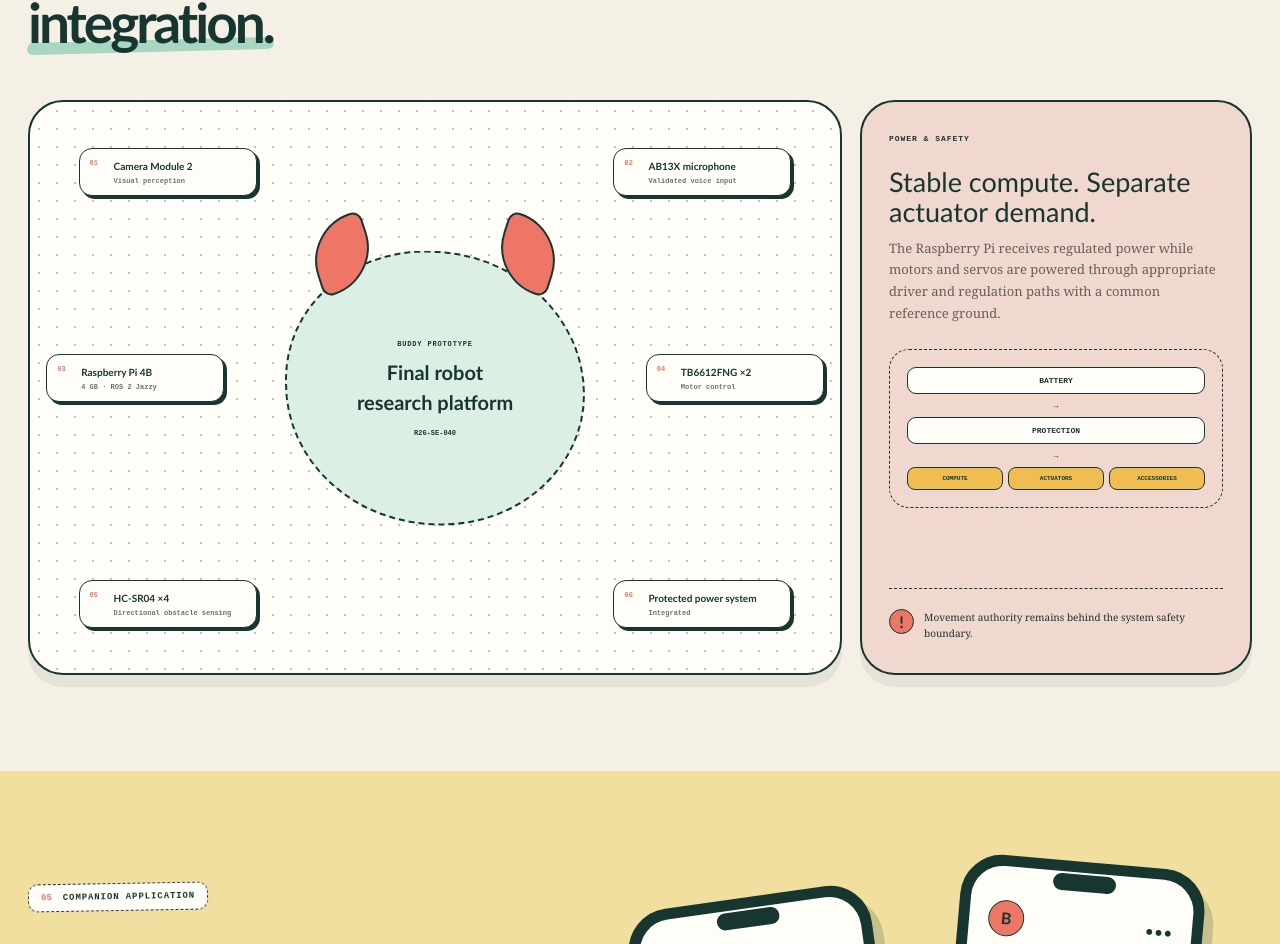
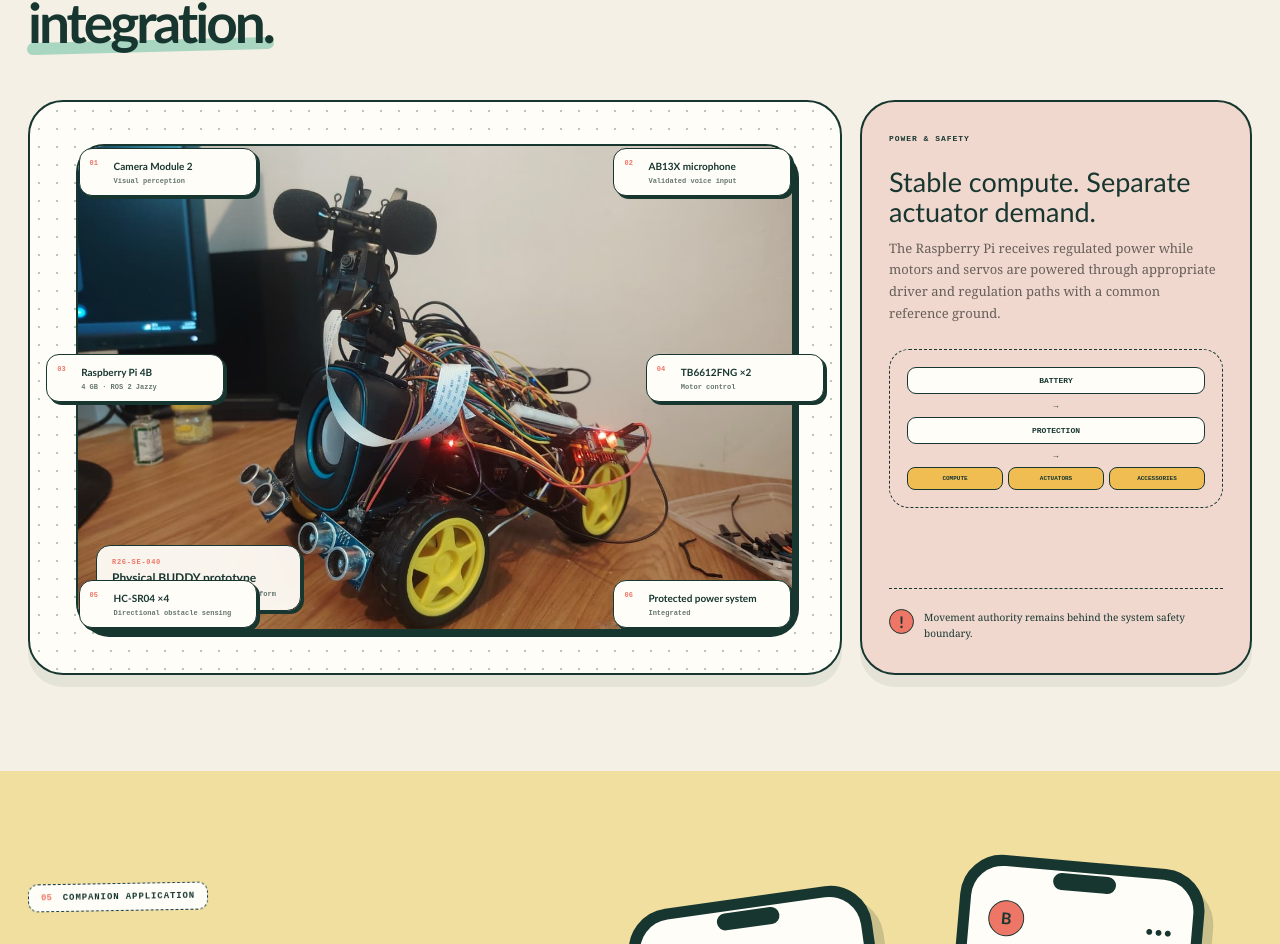
Before and after one commit to Exacdaktylos/RP-SE-026-040-Website, a Next.js app: page / in a window 1280 px wide. Shown: the part 4087-5031 px from the top of the page. Built offline with nearby package versions, Linux system fonts and the light colour scheme.

Commit message:
Add real BUDDY prototype images to physical platform section

```diff
--- a/app/globals.css
+++ b/app/globals.css
@@ -1843,6 +1843,99 @@ button {
   font-style: normal;
 }
 
+/* -------------------------------------------------------
+   REAL BUDDY ROBOT PHOTO
+------------------------------------------------------- */
+
+.robot-photo-stage {
+  position: absolute;
+  inset: 42px 46px;
+
+  z-index: 1;
+
+  border-radius: 28px;
+
+  overflow: hidden;
+
+  border: 2px solid var(--ink);
+  background: var(--paper);
+
+  box-shadow: 5px 6px 0 var(--ink);
+}
+
+.buddy-robot-photo {
+  width: 100%;
+  height: 100%;
+
+  display: block;
+
+  object-fit: cover;
+  object-position: center;
+
+  border: 0;
+}
+
+.robot-photo-caption {
+  position: absolute;
+
+  left: 18px;
+  bottom: 18px;
+
+  padding: 12px 15px;
+
+  min-width: 205px;
+
+  background: rgba(255, 253, 248, 0.94);
+
+  border: 1.5px solid var(--ink);
+  border-radius: 14px;
+
+  box-shadow: 3px 3px 0 var(--ink);
+
+  display: flex;
+  flex-direction: column;
+  gap: 3px;
+
+  backdrop-filter: blur(8px);
+}
+
+.robot-photo-caption span {
+  font:
+    800 7px ui-monospace,
+    monospace;
+
+  color: var(--coral);
+
+  letter-spacing: 0.1em;
+}
+
+.robot-photo-caption strong {
+  font-size: 12px;
+}
+
+.robot-photo-caption small {
+  font:
+    600 7px ui-monospace,
+    monospace;
+
+  color: var(--muted);
+}
+
+@media (max-width: 680px) {
+  .robot-photo-stage {
+    inset: 28px 20px;
+  }
+
+  .robot-photo-caption {
+    left: 12px;
+    bottom: 12px;
+
+    min-width: 175px;
+
+    padding: 10px 12px;
+  }
+}
+
 .board-label {
   position: absolute;
 
--- a/app/page.tsx
+++ b/app/page.tsx
@@ -905,20 +905,19 @@ export default function Home() {
               <small>Integrated</small>
             </div>
 
-            <div
-              className="robot-outline"
-              aria-label="BUDDY robot image area"
-            >
-              <span>BUDDY PROTOTYPE</span>
-
-              <strong>
-                Final robot
-                <br />
-                research platform
-              </strong>
-
-              <i>R26-SE-040</i>
-            </div>
+ <div className="robot-photo-stage">
+  <img
+    src="/images/buddy-robot-main.jpg"
+    alt="BUDDY intelligent robot dog physical research prototype"
+    className="buddy-robot-photo"
+  />
+
+  <div className="robot-photo-caption">
+    <span>R26-SE-040</span>
+    <strong>Physical BUDDY prototype</strong>
+    <small>Integrated multimodal research platform</small>
+  </div>
+</div>
           </div>
 
           <aside>
```
Also changed, not shown: public/images/buddy-robot-main.jpg (added), public/images/buddy-robot-side.png (added).
